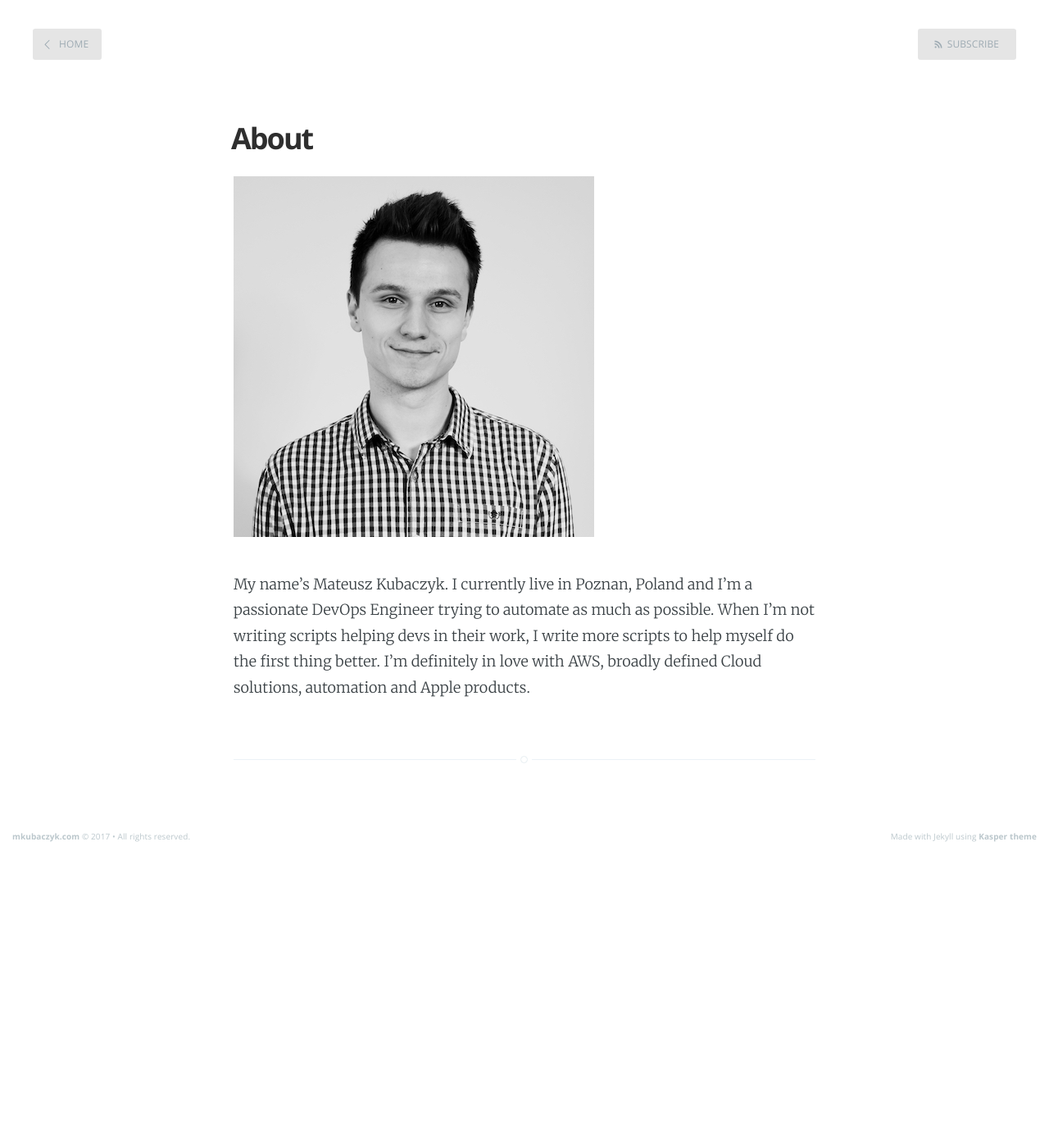
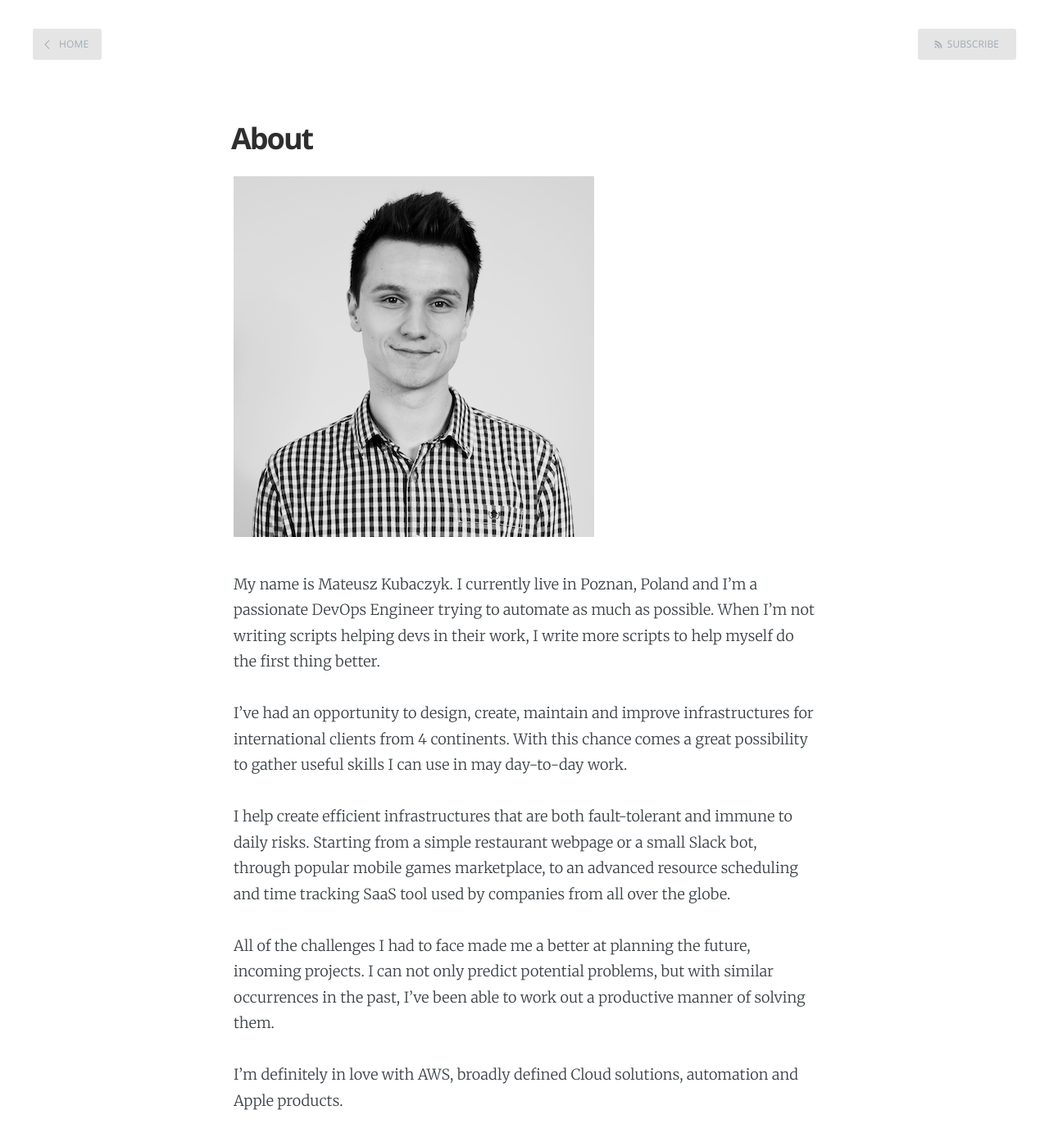
Before and after one commit to mkubaczyk/mkubaczyk.github.io, a Jekyll site: the page built from about.md, in a window 1280 px wide and 1400 px high. Shown: the top 1393 px of the window at 82% size. Built offline with Jekyll 4.4.1, drawn with Linux system fonts in a browser that asks for light colours.

Commit message:
Update about me

```diff
--- a/about.md
+++ b/about.md
@@ -7,4 +7,12 @@ tags: mateusz kubaczyk devops engineer about poznan developer
 
 ![mateusz kubaczyk]({{ site.baseurl }}assets/images/profile.png)
 
-My name's Mateusz Kubaczyk. I currently live in Poznan, Poland and I'm a passionate DevOps Engineer trying to automate as much as possible. When I'm not writing scripts helping devs in their work, I write more scripts to help myself do the first thing better. I'm definitely in love with AWS, broadly defined Cloud solutions, automation and Apple products.
+My name is Mateusz Kubaczyk. I currently live in Poznan, Poland and I'm a passionate DevOps Engineer trying to automate as much as possible. When I'm not writing scripts helping devs in their work, I write more scripts to help myself do the first thing better.
+
+I've had an opportunity to design, create, maintain and improve infrastructures for international clients from 4 continents. With this chance comes a great possibility to gather useful skills I can use in may day-to-day work.
+
+I help create efficient infrastructures that are both fault-tolerant and immune to daily risks. Starting from a simple restaurant webpage or a small Slack bot, through popular mobile games marketplace, to an advanced resource scheduling and time tracking SaaS tool used by companies from all over the globe.
+
+All of the challenges I had to face made me a better at planning the future, incoming projects. I can not only predict potential problems, but with similar occurrences in the past, I’ve been able to work out a productive manner of solving them.
+
+I'm definitely in love with AWS, broadly defined Cloud solutions, automation and Apple products.
```
